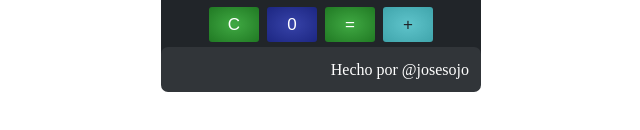
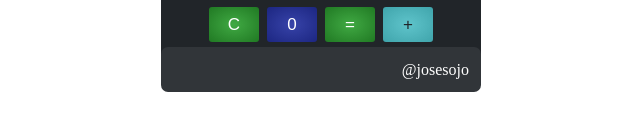
Before and after one commit to JoseSojo/calculadora-con-Javascript, a plain HTML site: page index.html in a window 1280 px wide. Shown: the part 350-480 px from the top of the page, 319-959 px from the left. Drawn offline with Linux system fonts and the light colour scheme.

Commit message:
añadidas cambios en el html

```diff
--- a/index.html
+++ b/index.html
@@ -44,7 +44,7 @@
         <input type="button" class="btn btn-opa" value="=" id="igual">
         <input type="button" class="btn btn-op" value="+" id="suma">
         <div class="cedito">
-            Hecho por @josesojo
+            @josesojo
         </div>
     </div>
     <script src="codigo.js"></script>
```
